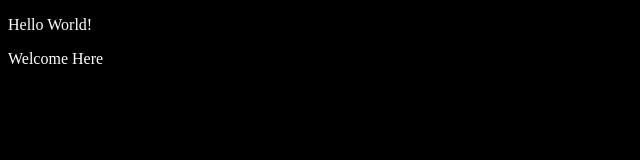
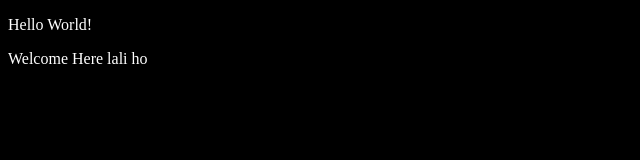
Before and after one commit to prepaNumE2C/testGit, a plain HTML site: page index.htm in a window 1280 px wide. Shown: the full height of the page, 0-640 px from the left. Drawn offline with Linux system fonts and the light colour scheme.

Commit message:
tout va bien

```diff
--- a/index.htm
+++ b/index.htm
@@ -9,7 +9,7 @@
 </head>
 <body>
     <p>Hello World!</p>
-    <p>Welcome Here</p>
+    <p>Welcome Here lali ho</p>
     <script src="./js/test.js"></script>
 </body>
 </html>
```
